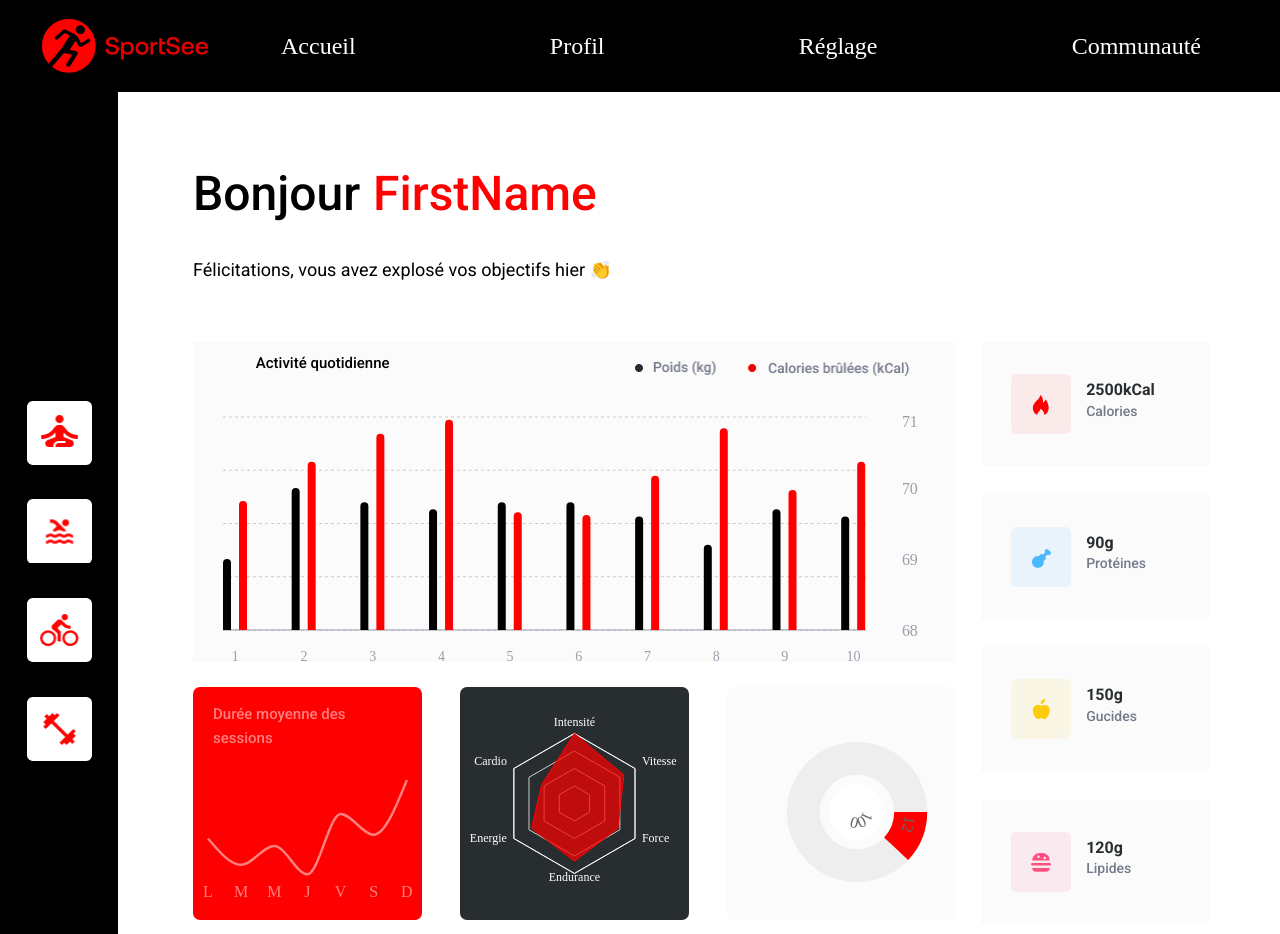
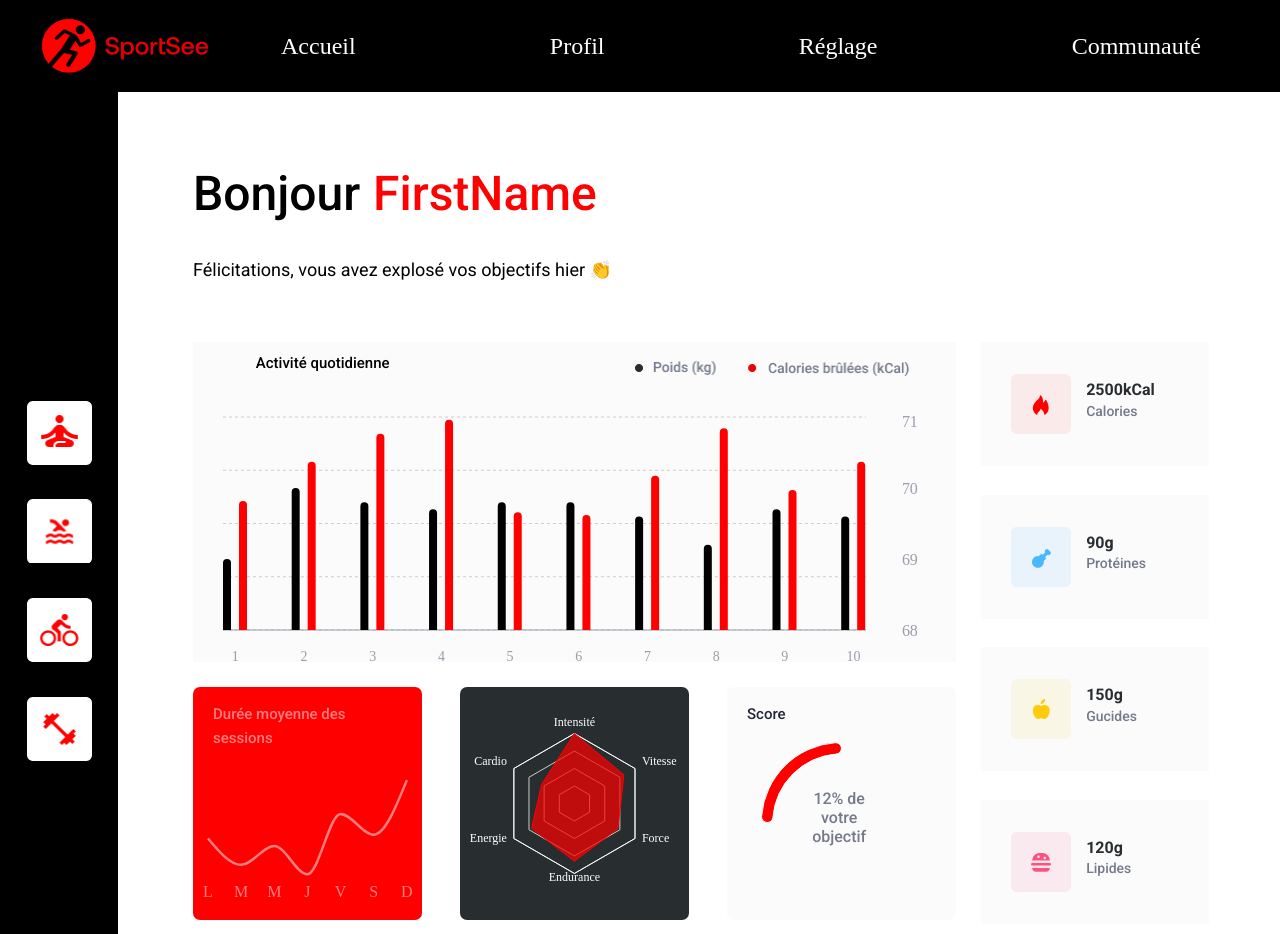
Before and after one commit to MillaDu22/sportsee, a React (Create React App) app: page /#/user/18 in a window 1280 px wide. Before the commit this address led to /#/1. Shown: the top 934 px of the page. Built offline with nearby package versions, Linux system fonts and the light colour scheme.

Commit message:
score chart stylisé

```diff
--- a/src/Components/RadialBarChart/RadialBarChart.css
+++ b/src/Components/RadialBarChart/RadialBarChart.css
@@ -6,13 +6,25 @@
     background: #FBFBFB;
     border-radius: 7px;
 }
-.radial-bar {
-    position:absolute;
-    left:-235px;
+
+.title-pie-chart {
+    font-family: "Roboto";
+    font-size: 15px;
+    font-weight: 500;
+    line-height: 24px;
+    color: #20253A;
+    position:relative;
+    left:20px;
 }
-.circle {
-    width:159px;
-    height: 159px;
-    border:1px solid black;
-    background:white;
+
+.objectif-score {
+    position: absolute;
+    top : 37%;
+    left:37%;
+    width:55px;
+    font-family: "Roboto";
+    color: #74798C;
+    font-size :16px;
+    font-weight: 500;
+    text-align: center;
 }
--- a/src/Components/RadialBarChart/index.jsx
+++ b/src/Components/RadialBarChart/index.jsx
@@ -1,38 +1,27 @@
 import './RadialBarChart.css';
 import React, { PureComponent } from 'react';
-import { RadialBarChart, RadialBar} from 'recharts';
+import { PieChart, Pie, Cell, ResponsiveContainer } from 'recharts';
 
 const data = [
     {
-        name: 'unknow',
-        uv: 100,
-        pv: 4800,
-        fill: 'white',
-    },
-    {
-        name: 'unknow',
-        uv: 12,
-        pv: 4800,
-        fill: '#FF0000',
-    },
+        name: 'Score',
+        uv: 15,
+    }
 ];
 
 export default class Example extends PureComponent {
     render() {
         return (
-            <div className ="container-radial-bar-chart">
-                <RadialBarChart
-                    width={730}
-                    height={250}
-                    innerRadius="10%"
-                    outerRadius="80%"
-                    data={data}
-                    startAngle={360}
-                    endAngle={0}
-                    className = "radial-bar"
-                >
-                <RadialBar minAngle={15} label={{ fill: '#666', position: 'insideStart' }} background clockWise={true} dataKey='uv' />
-                </RadialBarChart>
+            <div className = "container-radial-bar-chart">
+                <h3 className = "title-pie-chart">Score</h3>
+                <p className = "objectif-score">12% de votre objectif</p>
+                <ResponsiveContainer height = "100%" width = "100%">
+                    <PieChart width = { 130 } height = { 130 } margin = {{ bottom: 35, top: -35 }}>
+                        <Pie data = { data } dataKey = "uv"  startAngle = { 90 } endAngle = { 180 } innerRadius = { "60%"} outerRadius = { "70%" } cornerRadius ={ 10 } >
+                            <Cell fill = "red" cornerRadius = "50%"/>
+                        </Pie>
+                    </PieChart>
+                </ResponsiveContainer>
             </div>
         );
     }
--- a/src/Components/SimpleRadarChart/index.jsx
+++ b/src/Components/SimpleRadarChart/index.jsx
@@ -6,32 +6,26 @@ const data = [
     {
         kind: 'Intensité',
         performance: 120,
-        fullMark: 150,
     },
     {
         kind: 'Vitesse',
         performance: 98,
-        fullMark: 150,
     },
     {
         kind: 'Force',
         performance: 86,
-        fullMark: 150,
     },
     {
         kind: 'Endurance',
         performance: 99,
-        fullMark: 150,
     },
     {
         kind: 'Energie',
         performance: 85,
-        fullMark: 150,
     },
     {
         kind: 'Cardio',
         performance: 65,
-        fullMark: 150,
     },
 ];
 
```
